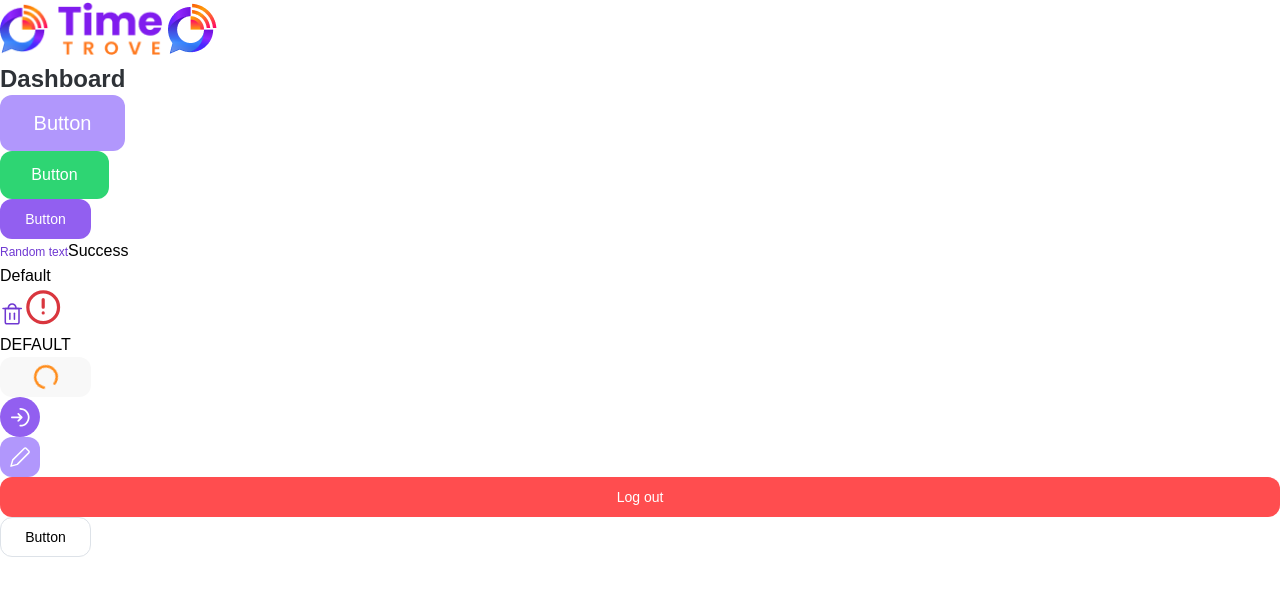
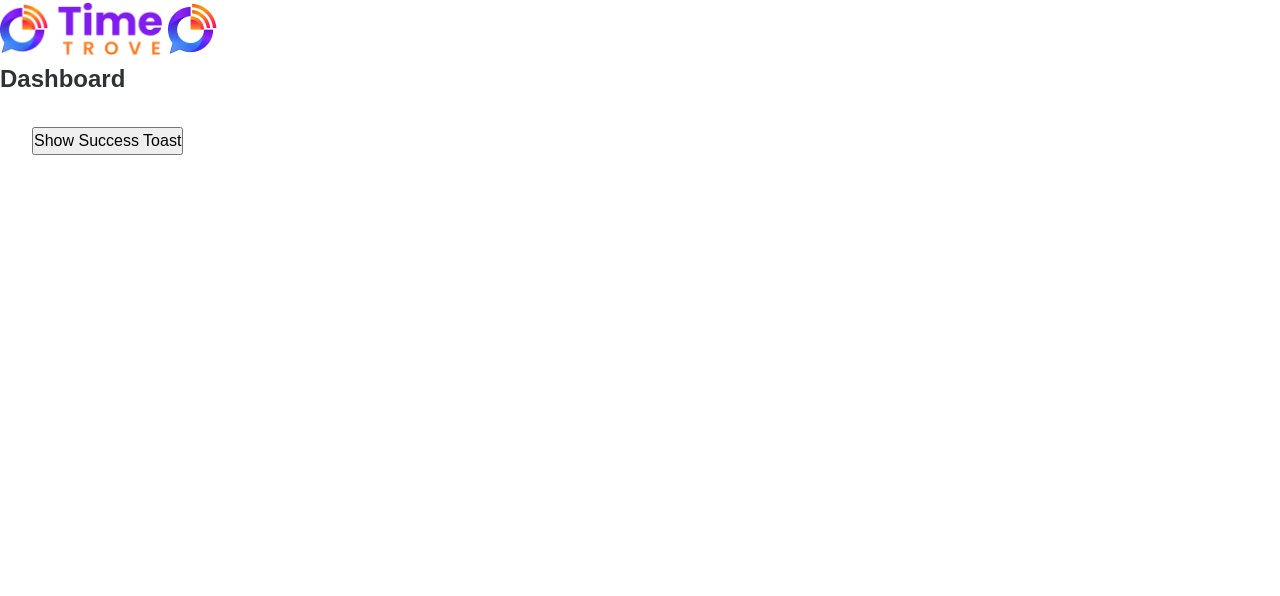
Before and after one commit to NenadBanjeglav/time-trove, a React (Vite) app: page / in a window 1280 px wide. Shown: the top 596 px of the page. Built offline with nearby package versions, Linux system fonts and the light colour scheme.

Commit message:
Toast component and toast context

```diff
--- a/src/Main.tsx
+++ b/src/Main.tsx
@@ -3,14 +3,17 @@ import { createRoot } from 'react-dom/client'
 import { ThemeProvider } from 'styled-components'
 
 import App from './App.tsx'
+import { ToastProvider } from './contexts/ToastProvider.tsx'
 import GlobalStyles from './styles/globalStyles.ts'
 import { theme } from './styles/theme.ts'
 
 createRoot(document.getElementById('root')!).render(
   <StrictMode>
     <ThemeProvider theme={theme}>
-      <GlobalStyles />
-      <App />
+      <ToastProvider>
+        <GlobalStyles />
+        <App />
+      </ToastProvider>
     </ThemeProvider>
   </StrictMode>
 )
--- a/src/components/atoms/heading/Heading.tsx
+++ b/src/components/atoms/heading/Heading.tsx
@@ -5,6 +5,7 @@ import type {
   LineHeightType,
   Pallete,
 } from '../../../styles/theme.types'
+
 import { createStyledHeading } from './heading.styles'
 
 type HeadingLevel = 'h1' | 'h2' | 'h3' | 'h4' | 'h5' | 'h6'
--- /dev/null
+++ b/src/components/atoms/toast/Toast.tsx
@@ -0,0 +1,32 @@
+import { RemoveIcon } from '../../../assets/icons/RemoveIcon'
+import { Heading } from '../heading/Heading'
+import { Icon } from '../icon/Icon'
+
+import { iconMap, palleteMap } from './helpers'
+import { CloseButton, Content, Message, ToastHeader, ToastWrapper } from './toast.styles'
+import type { ToastProps } from './toast.types'
+
+export const Toast = ({ type, title, message, onClose }: ToastProps) => {
+  return (
+    <ToastWrapper $type={type}>
+      <ToastHeader>
+        <Icon icon={iconMap[type]} pallete={palleteMap[type]} iconSize="small" />
+        <Content>
+          <Heading
+            pallete={palleteMap[type]}
+            color="hue200"
+            fontSize="base"
+            fontWeight="bold"
+            lineHeight="base"
+          >
+            {title}
+          </Heading>
+          <Message>{message}</Message>
+        </Content>
+        <CloseButton onClick={onClose}>
+          <RemoveIcon />
+        </CloseButton>
+      </ToastHeader>
+    </ToastWrapper>
+  )
+}
--- /dev/null
+++ b/src/components/atoms/toast/helpers.ts
@@ -0,0 +1,17 @@
+import { AlertIcon } from '../../../assets/icons/AlertIcon'
+import { FailIcon } from '../../../assets/icons/FailIcon'
+import { SuccessIcon } from '../../../assets/icons/SuccessIcon'
+
+import type { ToastType } from './toast.types'
+
+export const iconMap: Record<ToastType, React.FC<React.SVGProps<SVGSVGElement>>> = {
+  success: SuccessIcon,
+  error: FailIcon,
+  warning: AlertIcon,
+}
+
+export const palleteMap: Record<ToastType, 'success' | 'danger' | 'warning'> = {
+  success: 'success',
+  error: 'danger',
+  warning: 'warning',
+}
--- /dev/null
+++ b/src/components/atoms/toast/toast.styles.ts
@@ -0,0 +1,51 @@
+import styled from 'styled-components'
+
+import { palleteMap } from './helpers'
+import type { ToastType } from './toast.types'
+
+export const ToastWrapper = styled.div<{ $type: ToastType }>`
+  display: flex;
+  flex-direction: column;
+  align-items: center;
+  justify-content: center;
+  gap: 12px;
+  background-color: ${({ theme }) => theme.colors.neutral.hue0};
+  border-bottom: 3px solid ${({ theme, $type }) => theme.colors[palleteMap[$type]].hue200};
+
+  padding: 16px;
+  border-radius: 12px;
+  box-shadow: 0px 4px 12px rgba(0, 0, 0, 0.1);
+  max-width: 420px;
+  max-height: 80px;
+`
+
+export const ToastHeader = styled.div`
+  display: flex;
+  align-items: flex-start;
+  justify-content: space-between;
+  width: 100%;
+  gap: 12px;
+`
+
+export const Content = styled.div`
+  flex: 1;
+`
+
+export const Message = styled.div`
+  font-size: ${({ theme }) => theme.typography.fontSize.small};
+  font-weight: ${({ theme }) => theme.typography.fontWeight.regular};
+  color: ${({ theme }) => theme.colors.neutral.hue200};
+`
+
+export const CloseButton = styled.button`
+  background: none;
+  border: none;
+  padding: 0;
+  color: ${({ theme }) => theme.colors.neutral.hue200};
+  font-size: 18px;
+  cursor: pointer;
+
+  &:hover {
+    color: ${({ theme }) => theme.colors.neutral.hue500};
+  }
+`
--- /dev/null
+++ b/src/contexts/ToastContext.tsx
@@ -0,0 +1,9 @@
+import { createContext } from 'react'
+
+import type { ToastInput } from '../components/atoms/toast/toast.types'
+
+type ToastContextType = {
+  addToast: (toast: ToastInput) => void
+}
+
+export const ToastContext = createContext<ToastContextType | undefined>(undefined)
--- /dev/null
+++ b/src/contexts/ToastProvider.tsx
@@ -0,0 +1,50 @@
+import { type ReactNode, useState, useCallback } from 'react'
+
+import { Toast } from '../components/atoms/toast/Toast'
+import type { ToastProps, ToastInput } from '../components/atoms/toast/toast.types'
+
+import { ToastContext } from './ToastContext'
+import { ToastContainer } from './toastContext.styles'
+
+export const ToastProvider = ({ children }: { children: ReactNode }) => {
+  const [toasts, setToasts] = useState<ToastProps[]>([])
+
+  const removeToast = useCallback((id: string) => {
+    setToasts(prev => prev.filter(toast => toast.id !== id))
+  }, [])
+
+  const addToast = useCallback(
+    ({ type, title, message, duration = 2000 }: ToastInput) => {
+      const id = Date.now().toString()
+
+      const onClose = () => removeToast(id)
+
+      setToasts(prev => [
+        ...prev,
+        {
+          id,
+          type,
+          title,
+          message,
+          onClose,
+        },
+      ])
+
+      setTimeout(() => {
+        removeToast(id)
+      }, duration)
+    },
+    [removeToast]
+  )
+
+  return (
+    <ToastContext.Provider value={{ addToast }}>
+      {children}
+      <ToastContainer>
+        {toasts.map(toast => (
+          <Toast key={toast.id} {...toast} />
+        ))}
+      </ToastContainer>
+    </ToastContext.Provider>
+  )
+}
--- /dev/null
+++ b/src/contexts/toastContext.styles.ts
@@ -0,0 +1,11 @@
+import styled from 'styled-components'
+
+export const ToastContainer = styled.div`
+  position: fixed;
+  top: 20px;
+  right: 20px;
+  display: flex;
+  flex-direction: column;
+  gap: 12px;
+  z-index: 9999;
+`
--- /dev/null
+++ b/src/contexts/useToast.ts
@@ -0,0 +1,9 @@
+import { useContext } from 'react'
+
+import { ToastContext } from './ToastContext'
+
+export const useToast = () => {
+  const context = useContext(ToastContext)
+  if (!context) throw new Error('useToast must be used inside ToastProvider')
+  return context
+}
--- a/src/pages/Dashboard.tsx
+++ b/src/pages/Dashboard.tsx
@@ -1,47 +1,21 @@
-import { AlertIcon } from '../assets/icons/AlertIcon'
-import { DeleteIcon } from '../assets/icons/DeleteIcon'
-import { EditIcon } from '../assets/icons/EditIcon'
-import { LogoutIcon } from '../assets/icons/LogoutIcon'
-import { Button } from '../components/atoms/button/Button'
-import { Icon } from '../components/atoms/icon/Icon'
-import { Text } from '../components/atoms/text/Text'
+import { useToast } from '../contexts/useToast'
 
 export const Dashboard = () => {
+  const { addToast } = useToast()
+
   return (
-    <div>
-      <Button variant="primary" size="xlarge" color="hue50" />
-      <Button variant="success" size="large" />
-      <Button />
-      <Text pallete="primary" color="hue200" fontSize="xSmall" fontWeight="medium" as="span">
-        Random text
-      </Text>
-      <Text pallete="neutral" color="hue500" as="span">
-        Success
-      </Text>
-      <Text>Default</Text>
-      <Icon pallete="primary" color="hue200" icon={DeleteIcon} iconSize="small" />
-      <Icon pallete="danger" color="hue200" icon={AlertIcon} iconSize="large" />
-      <Text>DEFAULT</Text>
-      <Button variant="warning" loading>
-        <Text as="span" pallete="neutral" color="hue0">
-          Random btn text
-        </Text>
-        <Icon icon={AlertIcon} pallete="danger" color="hue0" iconSize="small" />
-      </Button>
-
-      <Button isIconButton shape="circle">
-        <LogoutIcon />
-      </Button>
-
-      <Button shape="square" variant="primary" color="hue50" isIconButton>
-        <EditIcon />
-      </Button>
-
-      <Button fullWidth variant="danger">
-        Log out
-      </Button>
-
-      <Button variant="neutral" />
+    <div style={{ padding: '2rem' }}>
+      <button
+        onClick={() =>
+          addToast({
+            type: 'success',
+            title: 'Saved!',
+            message: 'Your data was successfully saved.',
+          })
+        }
+      >
+        Show Success Toast
+      </button>
     </div>
   )
 }
```
Also changed, not shown: src/components/atoms/toast/toast.types.ts (added, +13 -0 lines), 1 other file (tests, documents, lock files or other folders).
